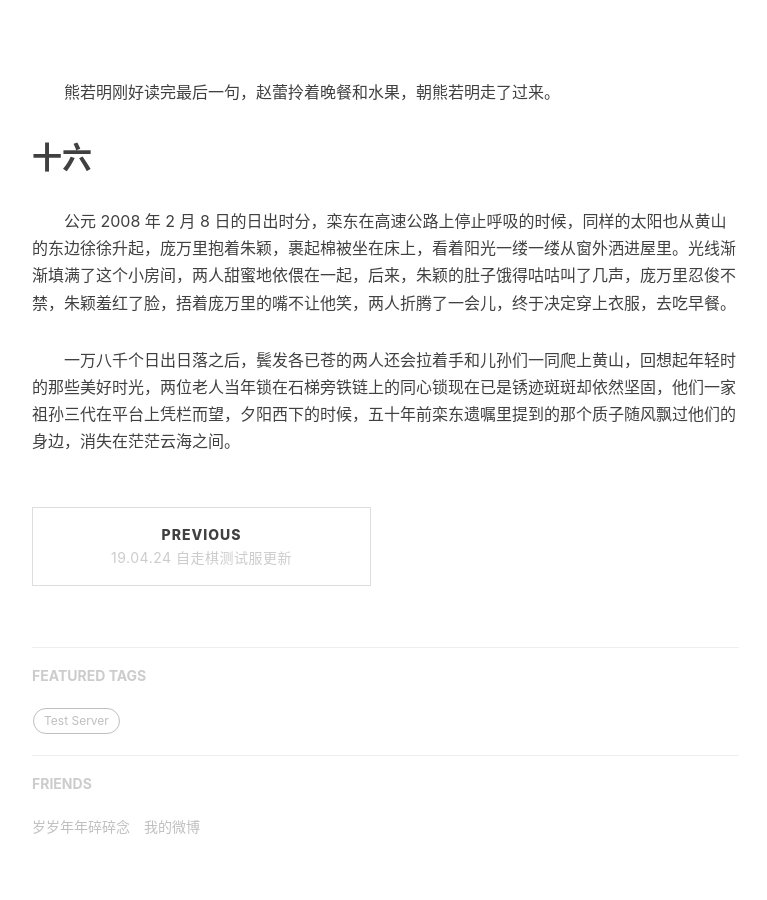
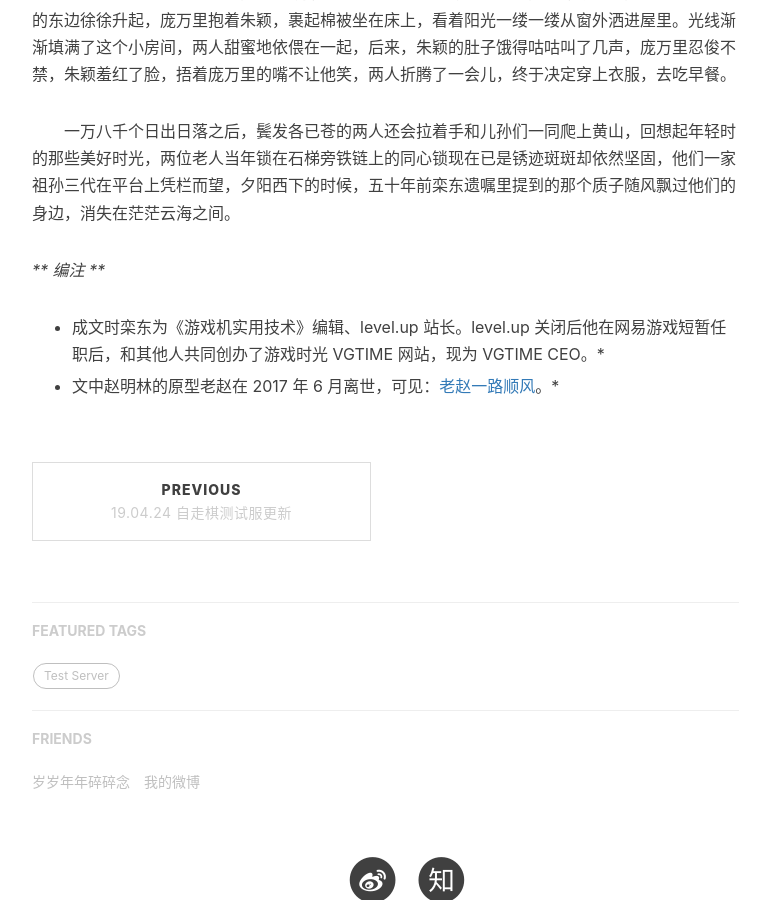
Before and after one commit to zizouqi/zizouqi.github.io, a Jekyll site: the page built from _posts/2019-04-25-3rd-uncle.md, in a window 1280 px wide and 900 px high, scrolled down 82853 px. Shown: the whole window, without its empty margins (233-1000 px from the left). Built offline with Jekyll 4.4.1, drawn with Linux system fonts in a browser that asks for light colours; nearby versions of some CDN libraries; comment, search, counter and statistics services are not loaded.

Commit message:
Update 2019-04-25-3rd-uncle.md

```diff
--- a/_posts/2019-04-25-3rd-uncle.md
+++ b/_posts/2019-04-25-3rd-uncle.md
@@ -65,12 +65,8 @@ tags:
 
 　　下面单子上列出的物品，留给庞万里。谢谢帮我分配这些物品的人。
 
-
-
 　　アイテム リスト
 
-
-
 　　PS3，1 台
 
 　　PS3 游戏，10 张
@@ -89,8 +85,6 @@ tags:
 
 　　此致
 
-
-
 　　栾东
 
 　　2008 年 1 月 24 日星期四
@@ -2117,8 +2111,6 @@ tags:
 
 　　我的遗嘱‐初回限定版（同捆 BONUSAWARD）
 
-
-
 　　栾东 著
 
 
@@ -2242,3 +2234,10 @@ tags:
 　　公元 2008 年 2 月 8 日的日出时分，栾东在高速公路上停止呼吸的时候，同样的太阳也从黄山的东边徐徐升起，庞万里抱着朱颖，裹起棉被坐在床上，看着阳光一缕一缕从窗外洒进屋里。光线渐渐填满了这个小房间，两人甜蜜地依偎在一起，后来，朱颖的肚子饿得咕咕叫了几声，庞万里忍俊不禁，朱颖羞红了脸，捂着庞万里的嘴不让他笑，两人折腾了一会儿，终于决定穿上衣服，去吃早餐。
 
 　　一万八千个日出日落之后，鬓发各已苍的两人还会拉着手和儿孙们一同爬上黄山，回想起年轻时的那些美好时光，两位老人当年锁在石梯旁铁链上的同心锁现在已是锈迹斑斑却依然坚固，他们一家祖孙三代在平台上凭栏而望，夕阳西下的时候，五十年前栾东遗嘱里提到的那个质子随风飘过他们的身边，消失在茫茫云海之间。
+
+
+*** 编注 ***
+
+* 成文时栾东为《游戏机实用技术》编辑、level.up 站长。level.up 关闭后他在网易游戏短暂任职后，和其他人共同创办了游戏时光 VGTIME 网站，现为 VGTIME CEO。*
+
+* 文中赵明林的原型老赵在 2017 年 6 月离世，可见：[老赵一路顺风](https://www.vgtime.com/topic/647551.jhtml)。*
```
